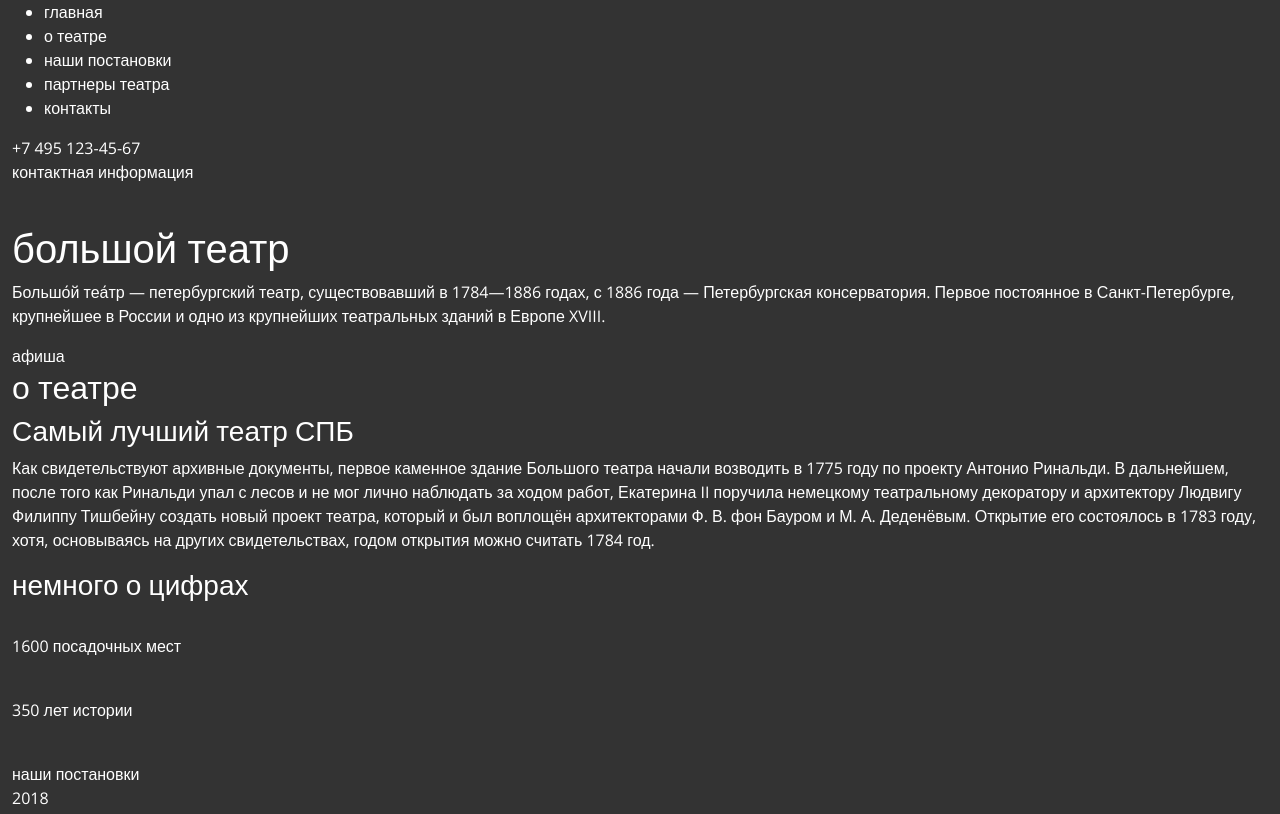
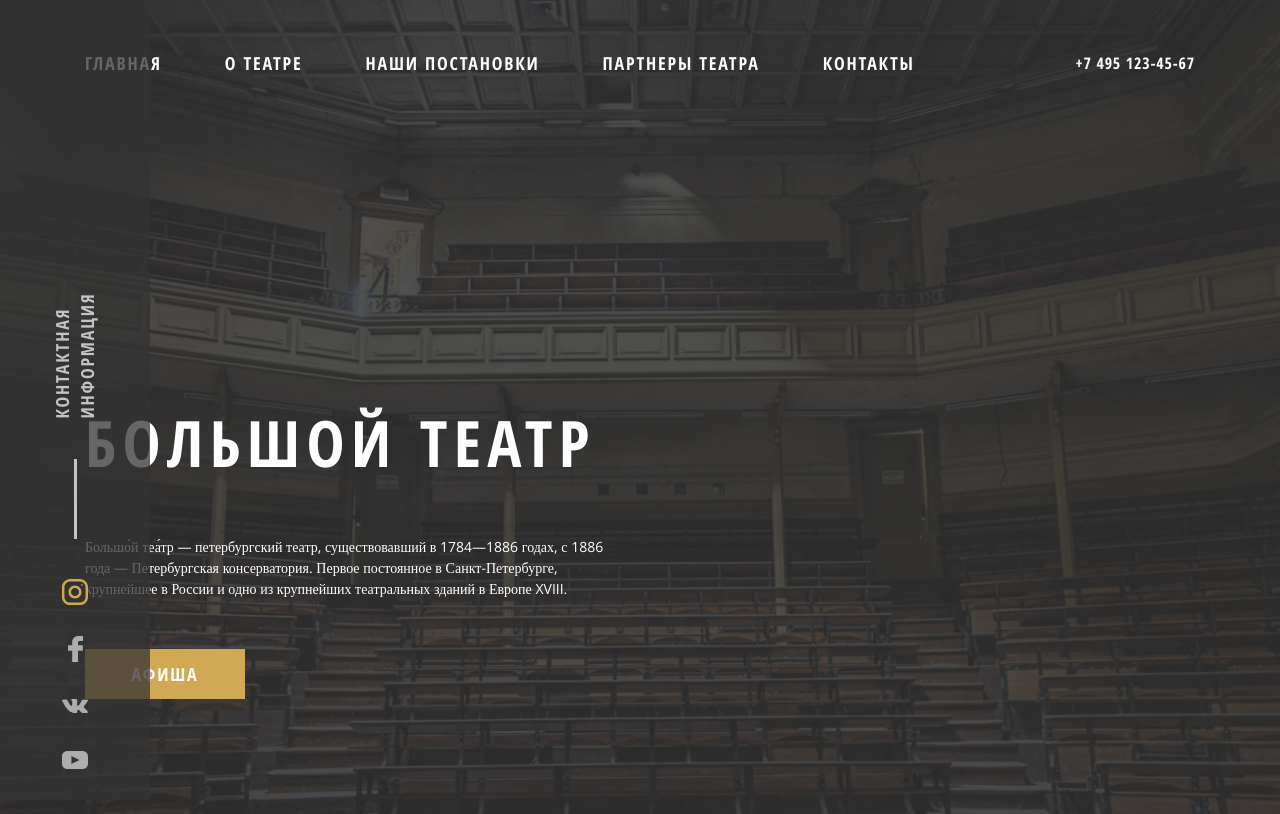
Before and after one commit to bogdanlotuk/theatre, a website: page app/index.html in a window 1280 px wide. Shown: the top 814 px of the page. Drawn offline with nearby package versions, Linux system fonts and the light colour scheme.

Commit message:
about-theatre

```diff
--- a/app/index.html
+++ b/app/index.html
@@ -33,24 +33,24 @@
                         <div class="fixed-contacts contacts">
                             <p class="contacts__text">контактная информация</p>
                             <div class="contacts__socials">
-                                <a href="" class="contacts__socials-link"><img class="contacts__socials-img" src="" alt=""></a>
-                                <a href="" class="contacts__socials-link"><img class="contacts__socials-img" src="" alt=""></a>
-                                <a href="" class="contacts__socials-link"><img class="contacts__socials-img" src="" alt=""></a>
-                                <a href="" class="contacts__socials-link"><img class="contacts__socials-img" src="" alt=""></a>
+                                <a href="" class="contacts__socials-link"><img class="contacts__socials-img" src="img/instagram.svg" alt=""></a>
+                                <a href="" class="contacts__socials-link"><img class="contacts__socials-img" src="img/facebook.svg" alt=""></a>
+                                <a href="" class="contacts__socials-link"><img class="contacts__socials-img" src="img/vk.svg" alt=""></a>
+                                <a href="" class="contacts__socials-link"><img class="contacts__socials-img" src="img/youtube.svg" alt=""></a>
                             </div>
                         </div>
                     </div>
-                    <div class="header__center">
-                        <div class="header__center-main-text">
+                    <div class="header__center row">
+                        <div class="header__center-main-text col-lg-6">
                             <h1 class="header__center-title">большой театр</h1>
                             <p class="header__center-text">
                                 Большо́й теа́тр — петербургский театр, существовавший в 1784—1886
                                 годах, с 1886 года — Петербургская консерватория. Первое постоянное в Санкт-Петербурге,
                                 крупнейшее в России и одно из крупнейших театральных зданий в Европе XVIII.
                             </p>
-                            <a class="header__center-btn"></a>
+                            <a class="header__center-btn">афиша</a>
                         </div>
-                        <div class="header__center-slider">афиша</div>
+                        <div class="header__center-slider col-lg-6"></div>
                     </div>
                 </div>
             </div>
@@ -76,16 +76,16 @@
                             <div class="about-theatre__numbers">
                                 <h3 class="about-theatre__numbers-title">немного о цифрах</h3>
                                 <div class="about-theatre__numbers-description">
-                                    <img class="about-theatre__numbers-img" src="" alt="">
+                                    <img class="about-theatre__numbers-img" src="img/about-theatre__armchair.svg" alt="">
                                     <p class="about-theatre__numbers-text"><span class="yellow">1600</span> посадочных мест</p>
                                 </div>
                                 <div class="about-theatre__numbers-description">
-                                    <img class="about-theatre__numbers-img" src="" alt="">
+                                    <img class="about-theatre__numbers-img" src="img/about-theatre__theatre.svg" alt="">
                                     <p class="about-theatre__numbers-text"><span class="yellow">350</span> лет истории</p>
                                 </div>
                             </div>
                             <div class="about-theatre__landscape">
-                                <img class="about-theatre__landscape-img" src="" alt="">
+                                <img class="about-theatre__landscape-img img-fluid" src="img/about-theatre__landscape.jpg" alt="">
                             </div>
                         </div>
                     </div>
--- /dev/null
+++ b/app/scss/about-theatre.scss
@@ -0,0 +1,76 @@
+.about-theatre {
+    &__inner {
+        margin: 0 auto;
+        padding: 150px 0;
+        max-width: 1110px;
+        display: flex;
+        flex-direction: column;
+        justify-content: center;
+        align-items: center;
+    }
+    &__title {
+        font-family: "Open Sans Condensed";
+        font-style: normal;
+        font-weight: 300;
+        font-size: 48px;
+        line-height: 65px;
+        letter-spacing: 0.1em;
+        text-transform: uppercase;
+        margin-bottom: 100px;
+    }
+    &__general {
+        display: flex;
+        justify-content: space-between;
+        gap: 30px;
+    }
+    &__best {}
+    &__best-title {
+        font-family: "Open Sans Condensed";
+        font-style: normal;
+        font-weight: 700;
+        font-size: 21px;
+        line-height: 29px;
+        letter-spacing: 0.1em;
+        text-transform: uppercase;
+        margin-bottom: 40px;
+    }
+    &__best-text {
+        font-style: normal;
+        font-weight: normal;
+        font-size: 14px;
+        line-height: 150%;
+    }
+    &__numbers {
+        min-width: 255px;
+    }
+    &__numbers-title {
+        font-family: "Open Sans Condensed";
+        font-style: normal;
+        font-weight: 700;
+        font-size: 21px;
+        line-height: 29px;
+        letter-spacing: 0.1em;
+        text-transform: uppercase;
+        margin-bottom: 40px;
+    }
+    &__numbers-description {}
+    &__numbers-img {
+        margin-bottom: 15px;
+    }
+    &__numbers-text {
+        font-family: "Open Sans Condensed";
+        font-style: normal;
+        font-weight: 700;
+        font-size: 16px;
+        line-height: 22px;
+        letter-spacing: 0.05em;
+    }
+    &__landscape {
+        min-width: 350px;
+    }
+    &__landscape-img {
+
+    }
+}
+.container-fluid {
+}
--- a/app/scss/header.scss
+++ b/app/scss/header.scss
@@ -0,0 +1,151 @@
+.header {
+    .container-fluid {
+        background: url(../img/header__bg.jpg) no-repeat center;
+        background-size: cover;
+    }
+    &__inner {
+        margin: 0 auto;
+        max-width: 1110px;
+    }
+    &__top {
+        display: flex;
+        justify-content: space-between;
+        padding: 51px 0;
+    }
+    &__navigation {}
+    &__menu {}
+    &__phone {}
+    &__phone-link {
+        font-family: Open Sans Condensed;
+        font-style: normal;
+        font-weight: bold;
+        font-size: 16px;
+        line-height: 22px;
+        letter-spacing: 0.05em;
+        text-transform: uppercase;
+    }
+    &__phone-link:hover {
+        color: inherit;
+    }
+    &__center {}
+    &__center-main-text {
+        display: flex;
+        flex-direction: column;
+        justify-content: flex-start;
+        align-items: flex-start;
+        margin: 256px 0 365px;
+    }
+    &__center-title {
+        font-family: Open Sans Condensed;
+        font-style: normal;
+        font-weight: 700;
+        font-size: 64px;
+        line-height: 87px;
+        letter-spacing: 0.1em;
+        text-transform: uppercase;
+        margin-bottom: 50px;
+    }
+    &__center-text {
+        font-family: Open Sans;
+        font-style: normal;
+        font-weight: 400;
+        font-size: 14px;
+        line-height: 150%;
+        margin-bottom: 50px;
+    }
+    &__center-btn {
+        font-family: Open Sans Condensed;
+        font-style: normal;
+        font-weight: 700;
+        font-size: 18px;
+        line-height: 25px;
+        display: flex;
+        align-items: center;
+        text-align: center;
+        letter-spacing: 0.1em;
+        text-transform: uppercase;
+        display: flex;
+        justify-content: center;
+        align-items: center;
+        width: 160px;
+        height: 50px;
+        background-color: #D1A954;
+        cursor: pointer;
+    }
+    &__center-btn:hover {
+        color: inherit;
+    }
+    &__center-slider {}
+}
+
+.menu-list {
+    padding-left: 0;
+    display: flex;
+    list-style-type: none;
+    &__item + &__item{
+        margin-left: 63px;
+    }
+    &__item-link {
+        font-family: Open Sans Condensed;
+        font-style: normal;
+        font-weight: bold;
+        font-size: 18px;
+        line-height: 25px;
+        letter-spacing: 0.1em;
+        text-transform: uppercase;
+    }
+    &__item-link:hover {
+        color: inherit;
+    }
+}
+.fixed-contacts {
+    position: fixed;
+    left: 0;
+    top: 0;
+    width: 150px;
+    height: 100vh;
+    background: rgba(51, 51, 51, 0.75);
+    display: flex;
+    flex-direction: column;
+    justify-content: flex-start;
+    align-items: center;
+
+}
+.contacts {
+    padding-top: 200px;
+    &__text {
+        writing-mode: vertical-rl;
+        transform: rotate(180deg);
+        margin-bottom: 40px;
+        font-family: Open Sans Condensed;
+        font-style: normal;
+        font-weight: 700;
+        font-size: 18px;
+        line-height: 25px;
+        letter-spacing: 0.1em;
+        text-transform: uppercase;
+        color: #C4C4C4;
+    }
+    &__socials {
+        display: flex;
+        flex-direction: column;
+        align-items: center;
+        justify-content: center;
+        position: absolute;
+        position: relative;
+        padding-top: 120px;
+    }
+    &__socials::before {
+        position: absolute;
+        content: "";
+        height: 80px;
+        width: 3px;
+        background-color: #C4C4C4;
+        top: 0;
+        z-index: 10;
+    }
+    &__socials-link {
+        margin-bottom: 30px;
+    }
+    &__socials-img {}
+}
--- a/app/scss/main.scss
+++ b/app/scss/main.scss
@@ -21,5 +21,8 @@ body {
     background-color: #333333;
 }
 
+.yellow {
+    color: #D1A954;
+}
 // font-family: 'Open Sans', sans-serif;
 // font-family: 'Open Sans Condensed', sans-serif;
--- a/app/scss/style.scss
+++ b/app/scss/style.scss
@@ -1,2 +1,3 @@
 @import "main.scss";
 @import "header.scss";
+@import "about-theatre.scss";
```
Also changed, not shown: app/css/style.min.css.
